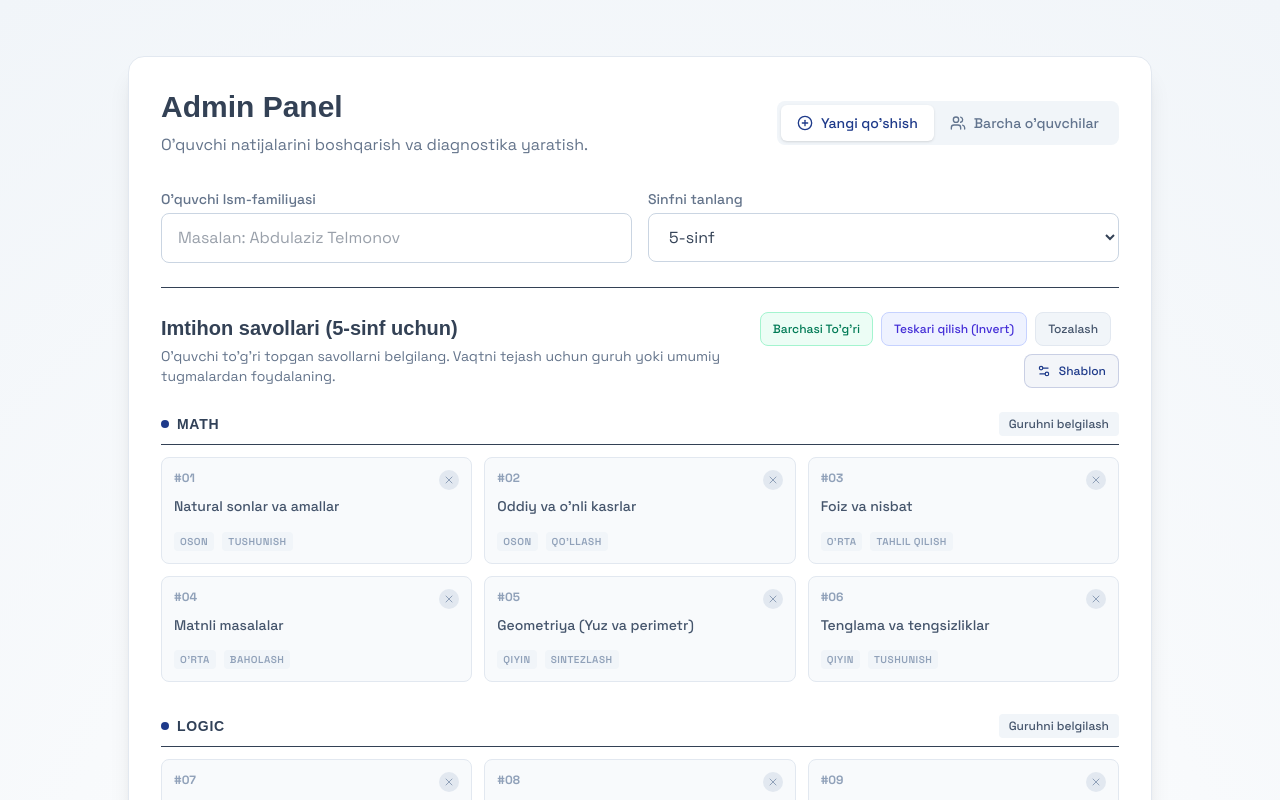
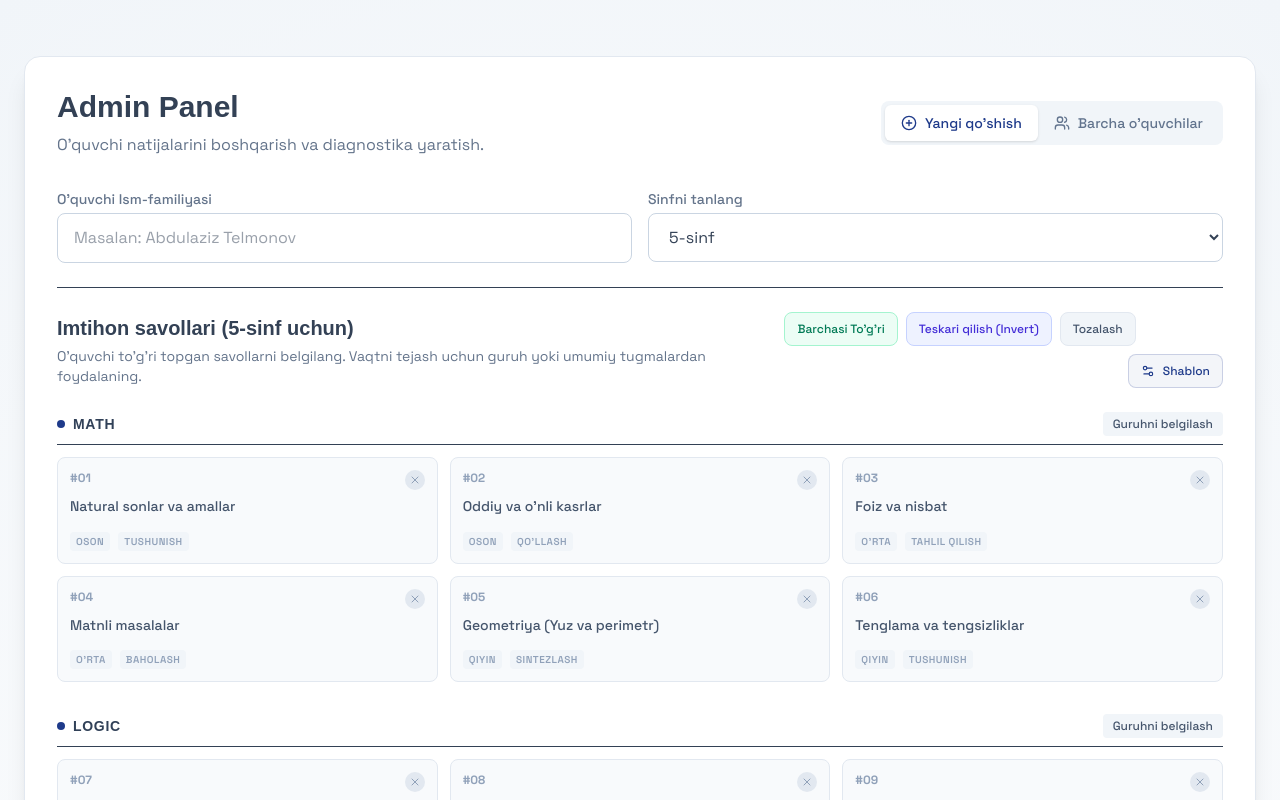
Before and after one commit to hasanboydev97-max/diagnostika, a React (Vite) app: page /admin in a window 1280 px wide. Shown: the top 800 px of the page. Built offline with nearby package versions, Linux system fonts and the light colour scheme; a web font is replaced by a local one.

Commit message:
🎨 Increase Admin panel max width to 7xl

```diff
--- a/src/pages/Admin.tsx
+++ b/src/pages/Admin.tsx
@@ -116,7 +116,7 @@ export default function Admin() {
     <div className="min-h-screen bg-slate-50 flex items-center justify-center p-6" style={{
       backgroundImage: 'radial-gradient(circle at center, #ffffff 0%, #f1f5f9 100%)'
     }}>
-      <div className="bg-white max-w-5xl w-full p-8 rounded-2xl shadow-xl border border-slate-200 my-8">
+      <div className="bg-white max-w-7xl w-full p-8 rounded-2xl shadow-xl border border-slate-200 my-8">
         <div className="flex flex-col md:flex-row justify-between items-start md:items-center mb-8 gap-4">
           <div>
             <h1 className="text-3xl font-bold text-neutral-main mb-2">Admin Panel</h1>
```
